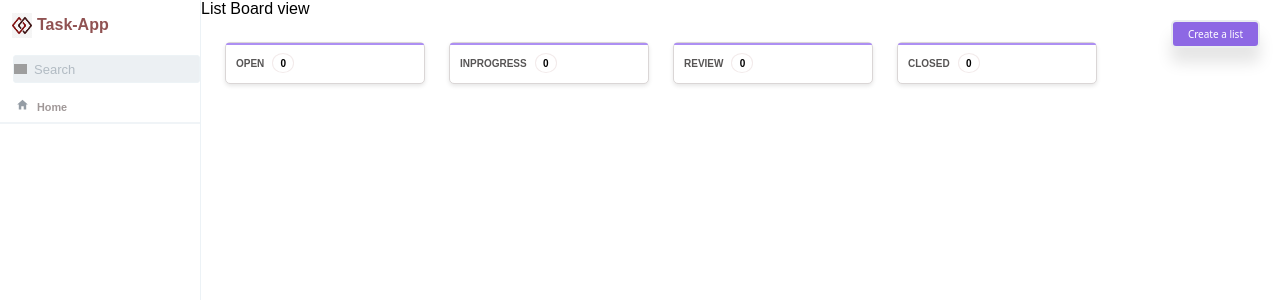
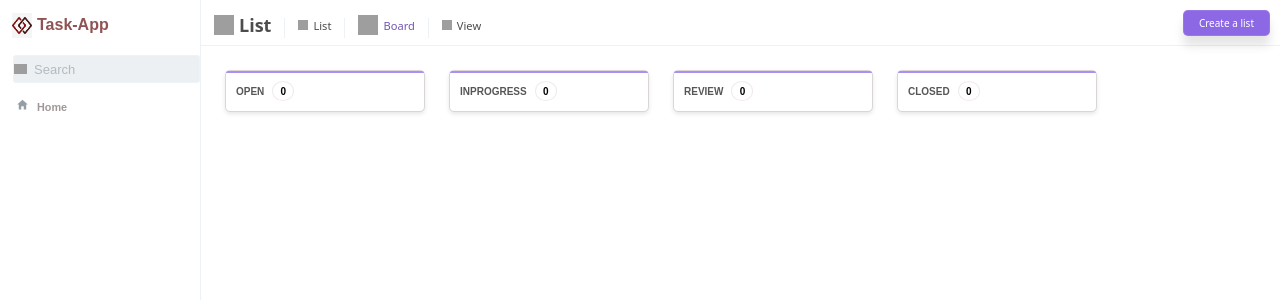
Before and after one commit to AbhirupChakraborty/Task-App, a React (Create React App) app: page /list in a window 1280 px wide. Shown: the top 300 px of the page. Built offline with nearby package versions, Linux system fonts and the light colour scheme; grey boxes are pictures that could not be loaded.

Commit message:
add navbar in task-app

```diff
--- a/src/components/CreateTask/CreateTask.jsx
+++ b/src/components/CreateTask/CreateTask.jsx
@@ -1,6 +1,7 @@
 import { useState } from "react";
 import { v4 as uuidv4 } from "uuid";
 import "./createTask.css";
+import { Link } from "react-router-dom";
 import toast from "react-hot-toast";
 import Popup from "reactjs-popup";
 
@@ -33,13 +34,49 @@ const CreateTask = ({ tasks = [], setTasks }) => {
 
   return (
     <div className="topBar">
+      <div className="navBar">
+        <Link to="/list">
+          <div id="topList" className="navOption">
+            <img
+              id="firstListLogo"
+              src="https://www.kindpng.com/picc/m/10-107754_buffering-quantum-dots-gold-nanoparticles-hd-png-download.png"
+              alt="List"
+            />
+            List
+          </div>
+        </Link>
+        <div className="navSeparator"></div>
+        <Link to="/list">
+          <div className="navOption">
+            <img
+              src="https://encrypted-tbn0.gstatic.com/images?q=tbn:ANd9GcQ8sg2J7ANgW5ZyFiH0A_B6jaGjXOkn-aIlcuuvRRvptKcH8G41f4rtYf-U75Qc6Ssd6W8&usqp=CAU"
+              alt="List"
+            />
+            List
+          </div>
+        </Link>
+        <div className="navSeparator"></div>
+
+        <Link to="/list">
+          <div id="board" className="navOption">
+            <img
+              src="https://png.pngtree.com/element_our/20190601/ourmid/pngtree-purple-icon-free-illustration-image_1331414.jpg"
+              alt="Board"
+            />
+            Board
+          </div>
+        </Link>
+        <div className="navSeparator"></div>
+
+        <Link to="/list">
+          <div className="navOption">
+            <img src="https://pngimg.com/d/plus_PNG100.png" alt="view" />
+            View
+          </div>
+        </Link>
+
         <Popup
-        trigger={
-          <button id="header" className="createButton">
-            {" "}
-            Create a list
-          </button>
-        }
+          trigger={<button className="createButton">Create a list</button>}
           modal
           nested
         >
@@ -63,6 +100,7 @@ const CreateTask = ({ tasks = [], setTasks }) => {
           )}
         </Popup>
       </div>
+    </div>
   );
 };
 
--- a/src/components/CreateTask/createTask.css
+++ b/src/components/CreateTask/createTask.css
@@ -1,20 +1,105 @@
+.topBar {
+  color: #101010;
+  padding: 10px;
+  padding-bottom: 0;
+  border-bottom: 1px solid #ecf2f6;
+}
+
+.navBar {
+  display: flex;
+  align-items: center;
+}
+
+.navOption {
+  position: relative;
+  display: flex;
+  align-items: center;
+  margin-right: 10px;
+  margin-bottom: 5px;
+  text-decoration: none;
+  color: #4e4d4d;
+  font-size: smaller;
+  font-weight: normal;
+  font-family: system-ui, -apple-system, BlinkMacSystemFont, "Segoe UI", Roboto,
+    Oxygen, Ubuntu, Cantarell, "Open Sans", "Helvetica Neue", sans-serif;
+}
+.navOption::after {
+  content: "";
+  display: block;
+  position: absolute;
+  bottom: -5px; /* Adjust the distance between text and highlighter */
+  left: 50%;
+  transform: translateX(-50%);
+  width: 0;
+  height: 3px; /* Adjust the height of the highlighter */
+  background-color: rgb(
+    141,
+    104,
+    228
+  ); /* Adjust the color of the highlighter */
+  transition: width 0.3s ease;
+}
+
+.navOption:hover::after {
+  width: 100%;
+  transition: width 0.3s ease;
+}
+.navOption img {
+  width: 10px;
+  height: 10px;
+  margin-right: 5px;
+}
+
+.navSeparator {
+  height: 20px;
+  width: 1px;
+  background-color: #ecf2f6;
+  margin-right: 10px;
+}
+
+.modal {
+  width: 50vh;
+  height: 50vh;
+  background-color: #dad6d6;
+  padding: 20px;
+  border-radius: 8px;
+}
+
 .createButton {
-  display: inline-block;
   font-size: x-small;
   text-align: center;
   text-decoration: none;
   background-color: rgb(141, 104, 228);
   padding: 5px 15px;
-  border: 2px solid #e9edef;
+  border: 0.5px solid rgba(252, 250, 250, 0.1);
   border-radius: 5px;
-  box-shadow: 0 15px 15px rgba(0, 0, 0, 0.1);
+  box-shadow: 0 10px 10px rgba(0, 0, 0, 0.1);
   transition: background-color 0.3s, box-shadow 0.3s;
   cursor: pointer;
   font-family: system-ui, -apple-system, BlinkMacSystemFont, "Segoe UI", Roboto,
     Oxygen, Ubuntu, Cantarell, "Open Sans", "Helvetica Neue", sans-serif;
   color: #fff;
-  margin: 10px;
+  position: absolute;
+  top: 10px;
+  right: 10px;
 }
 .createButton:hover {
   background-color: rgb(201, 183, 244);
 }
+
+#board {
+  color: rgb(115, 87, 182);
+}
+#board img {
+  width: 20px;
+  height: 20px;
+}
+#topList {
+  font-size: large;
+  font-weight: bold;
+}
+#firstListLogo {
+  width: 20px;
+  height: 20px;
+  background-color: #e9edef;
+}
--- a/src/components/List/List.js
+++ b/src/components/List/List.js
@@ -31,13 +31,10 @@ function List() {
             <Link>Home</Link>
           </nav>
         </div>
-        <hr color="#f0f4f7" border-width="thin" />
       </div>
       <DndProvider backend={HTML5Backend}>
         <div className="bodyContent">
-          <div>List Board view</div>
           <CreateTask tasks={tasks} setTasks={setTasks} />
-          {/* <hr color="#ecf2f6" /> */}
           <ListTask tasks={tasks} setTasks={setTasks} />
         </div>
       </DndProvider>
--- a/src/components/List/list.css
+++ b/src/components/List/list.css
@@ -67,6 +67,7 @@ nav {
   margin-top: 10px;
   font-size: small;
   padding: 0 0 0 1vh;
+  /* border-bottom: 2px solid #f0f4f7; */
 }
 
 a {
--- a/src/components/Login/Login.js
+++ b/src/components/Login/Login.js
@@ -63,9 +63,7 @@ function Login() {
         <a id="sso">or login with SSO</a>
       </div>
       <div className="helpDiv">
-        <button type="text" id="help">
-          Help
-        </button>
+        <button id="help">Help</button>
       </div>
       <div id="footer">
         <text>
--- a/src/components/Login/login.css
+++ b/src/components/Login/login.css
@@ -96,19 +96,24 @@ input {
 .signUp:hover {
   background-color: rgb(201, 183, 244);
 }
+.helpDiv {
+  display: flex;
+  justify-content: center;
+  align-items: center;
+  height: 100vh; /* or any other appropriate value */
+}
+
 #help {
-  margin-top: 1vh;
-  background: url("https://icones.pro/wp-content/uploads/2021/05/icone-point-d-interrogation-question-gris.png")
-    no-repeat top;
-  background-size: 18px;
-  height: 5vh;
+  margin-top: 27vh;
+  background: url(https://icones.pro/wp-content/uploads/2021/05/icone-point-d-interrogation-question-gris.png)
+    no-repeat center;
+  background-size: 16px;
+  height: 5.5vh;
+  margin-left: 1vh;
   width: 5vh;
-  position: relative;
-  top: 90px;
-  margin-left: 1vh;
-  padding-top: 1vh;
+  padding-top: 3.5vh;
   font-size: xx-small;
-  background-color: transparent;
+  background-color: rgba(252, 250, 250, 0.1);
   cursor: pointer;
   color: #fff;
   border: 0.5px solid rgba(0, 0, 0, 0.1);
@@ -139,6 +144,7 @@ input {
   margin-top: 330px;
   color: #d4cfcf;
   font-size: x-small;
+  margin-right: 6vh;
 }
 #lastLine {
   color: #d4cfcf;
@@ -146,10 +152,7 @@ input {
   bottom: 10px;
   font-size: xx-small;
 }
-.helpDiv {
-  height: 0;
-  width: 0;
-}
+
 .error {
   color: red;
   font-size: 10px;
@@ -159,6 +162,7 @@ input {
   border: 1px solid red;
 }
 .iconEmail {
+  left: 10px;
   padding-left: 25px;
   background: url("https://icons.veryicon.com/png/o/miscellaneous/xboard/mail-subscription.png")
     no-repeat left;
```
Lines whose indentation alone changed are shown as unchanged.
